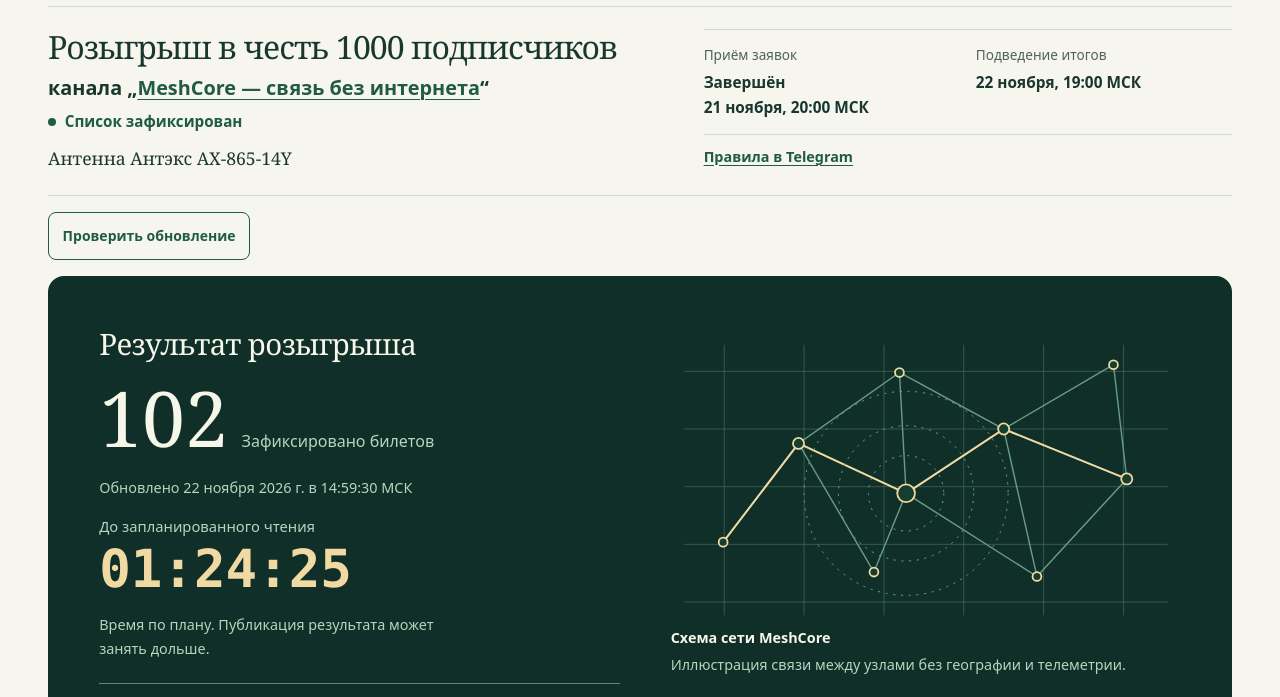
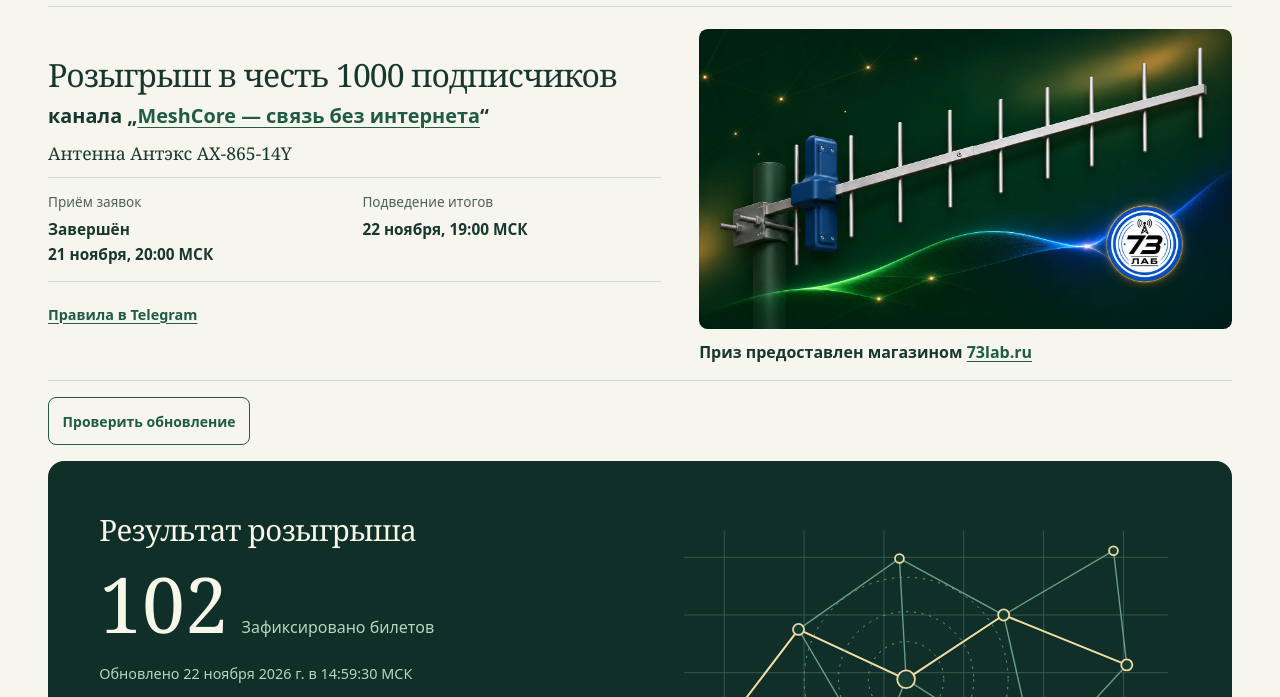
Before and after one commit to VoxMesh/MeshDraw, a plain HTML site: page docs/index.html in a window 1280 px wide. Shown: the part 74-771 px from the top of the page. Drawn offline with Linux system fonts and the light colour scheme.

Commit message:
Keep prize visible after ticket freeze

```diff
--- a/docs/SHA256SUMS.json
+++ b/docs/SHA256SUMS.json
@@ -2,14 +2,14 @@
   ".nojekyll": "e3b0c44298fc1c149afbf4c8996fb92427ae41e4649b934ca495991b7852b855",
   "RELEASE.json": "deb66171aad5b5ad44ff90149684b56890a0f7a2bde2ba269351a8c27f7d8f31",
   "announcement.json": "9216dd9164d444dd858ce2fbb3c4fadc781cd522efa6b89ec3adb18a4fee5296",
-  "announcement.mjs": "e8d8489f81b71a27cfda905f1c09b63f228af22108bd16c8d9a87020ab2cbc1c",
+  "announcement.mjs": "01f5a10b293e25e31e258d4b4c3d164acfb813797740353a26c9d5bfd2c1f826",
   "app.mjs": "064c0a95755940061f3ed8a04805ab08b390d1fc231b684df1238c8221a4ed97",
   "assets/ax-865-14y.webp": "c3fd214999bf980f9a24861f3edfde2072d7c65128f840213e7a14eab0439f8f",
-  "index.html": "c4e8467303348d85b3b38ab43e58f35fedb188e7ffbba8a50fdb9b94d891141c",
+  "index.html": "46e1fe99d6a41c5f11973d3089668e5bc5cca1c0df3a54f1b6b0bc3601029944",
   "prize-image-license.txt": "e821ac1310cc1ad0cdb8471eed71b8b89c23eec6f25273fa41d03e495c61e398",
   "result.json": "d490279db5f2aeee74ab9d94b1066308d6a4252fb87046c38c3a66c7e9bd2687",
   "show-status.json": "7f1a91636cf3fa66bc238222297ac170c358a932c35f15ac24f68a8961332932",
-  "show-v2.css": "b8445fd2299cb1eca3920fe4d496736c0f33335e852700cd046c30473b19ba15",
+  "show-v2.css": "c6410a1a0af503ac9a7e1ffd6652f7e83b5568f0853e08e90d3d7e52c5f6e47f",
   "show-v2.mjs": "d6450939e2721b5ecb6ffb5ab7cde575552068726a67908e5fb2be269c2fb57b",
   "style.css": "835a48113108b42611815296209ec760587e633e5ea58eabc707e25bcd6f3726",
   "verification.json": "38e0b9de817f645c4bec37c0d4a3e58baecccb040f5718dc069a72c7385a0bed",
--- a/docs/announcement.mjs
+++ b/docs/announcement.mjs
@@ -138,7 +138,7 @@ export async function mountAnnouncement() {
         : state.phase === 'OPEN' && now >= +cutoff ? data.closed_status : phaseLabel)
         : now >= +cutoff ? data.closed_status : 'Ожидаем официальный снимок регистрации';
       const statusNode = byId('announcement-status');
-      statusNode.hidden = registrationClosed && !locked;
+      statusNode.hidden = (registrationClosed && !locked) || state?.phase === 'FROZEN';
       byId('announcement-preparation').hidden = !registrationClosed || !state || locked;
       if (statusNode.textContent !== status) statusNode.textContent = status;
       statusNode.dataset.tone = state?.phase === 'DRAW_FAILED' ? 'error' : open ? 'open' : 'pending';
--- a/docs/index.html
+++ b/docs/index.html
@@ -125,10 +125,6 @@
               <circle cx="330" cy="225" r="4"/><circle cx="399" cy="34" r="4"/><circle cx="411" cy="137" r="5"/>
             </g>
           </svg>
-          <figcaption>
-            <strong>Схема сети MeshCore</strong>
-            <span>Иллюстрация связи между узлами без географии и телеметрии.</span>
-          </figcaption>
           </figure>
           <div id="show-rf" class="show-rf" hidden>
             <p id="show-rf-summary"></p>
--- a/docs/show-v2.css
+++ b/docs/show-v2.css
@@ -266,7 +266,8 @@
 .announcement-rules li + li { margin-top:.4rem; }
 .announcement-rules ul + p { margin-top:.65rem; font-weight:650; }
 .announcement-hero[data-locked] {
-  display:block;
+  display:grid;
+  grid-template-columns:minmax(0,1.15fr) minmax(0,1fr);
   padding:0 0 1rem;
   border-bottom:1px solid var(--line);
   border-radius:0;
@@ -274,31 +275,25 @@
   color:var(--ink);
 }
 .announcement-hero[data-locked] .announcement-copy {
-  display:grid;
-  grid-template-columns:minmax(0,1.15fr) minmax(0,1fr);
-  grid-template-areas:"title dates" "status dates" "prize links";
-  column-gap:clamp(1rem,4vw,3rem);
-  align-items:start;
+  display:block;
 }
 .announcement-hero[data-locked] h1 {
-  grid-area:title;
   max-width:none;
   font-size:clamp(1.6rem,2.5vw,2.35rem);
   text-wrap:wrap;
 }
-.announcement-hero[data-locked] .announcement-status { grid-area:status; margin-top:.45rem; color:var(--accent); }
+.announcement-hero[data-locked] .announcement-status { margin-top:.45rem; color:var(--accent); }
 .announcement-hero[data-locked] .announcement-status[data-tone="error"] { color:var(--error); }
-.announcement-hero[data-locked] .announcement-prize { grid-area:prize; color:var(--ink); font-size:1.1rem; }
-.announcement-hero[data-locked] .announcement-actions { grid-area:links; margin:0; }
+.announcement-hero[data-locked] .announcement-prize { color:var(--ink); font-size:1.1rem; }
+.announcement-hero[data-locked] .announcement-actions { margin-top:.65rem; }
 .announcement-hero[data-locked] a { color:var(--accent); }
 .announcement-hero[data-locked] a:focus-visible { outline-color:var(--focus); }
 .announcement-hero[data-locked] .announcement-dates {
-  grid-area:dates;
-  margin:0;
+  margin:.8rem 0 0;
   border-color:var(--line);
 }
 .announcement-hero[data-locked] dt { color:var(--muted); }
-.announcement-hero[data-locked] .announcement-media { display:none; }
+.announcement-hero[data-locked] .announcement-sponsor { color:var(--ink); }
 .method { margin-top:clamp(2rem,4vw,3.25rem); padding-top:1.25rem; border-top:1px solid var(--line); }
 .method-intro { max-width:68ch; }
 .method h3 { margin:1.3rem 0 .4rem; }
@@ -325,7 +320,7 @@
   .announcement-hero,.announcement-rules,.announcement-registration { grid-template-columns:minmax(0,1fr); }
   .announcement h1 { max-width:24ch; }
   .announcement-registration { padding-inline:.3rem; }
-  .announcement-hero[data-locked] .announcement-copy { display:block; }
+  .announcement-hero[data-locked] { grid-template-columns:minmax(0,1fr); }
   .announcement-hero[data-locked] .announcement-dates { margin-top:.8rem; }
 }
 @media(max-width:34rem) {
```
